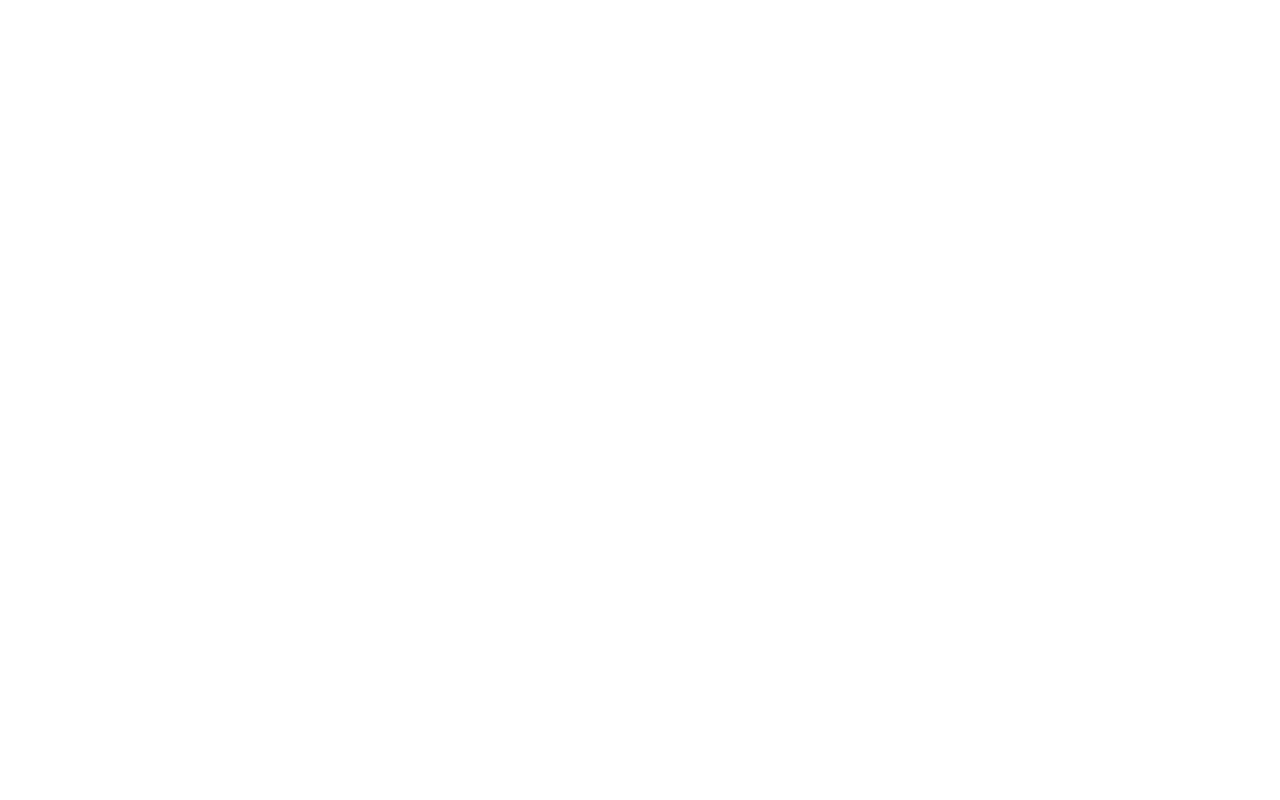
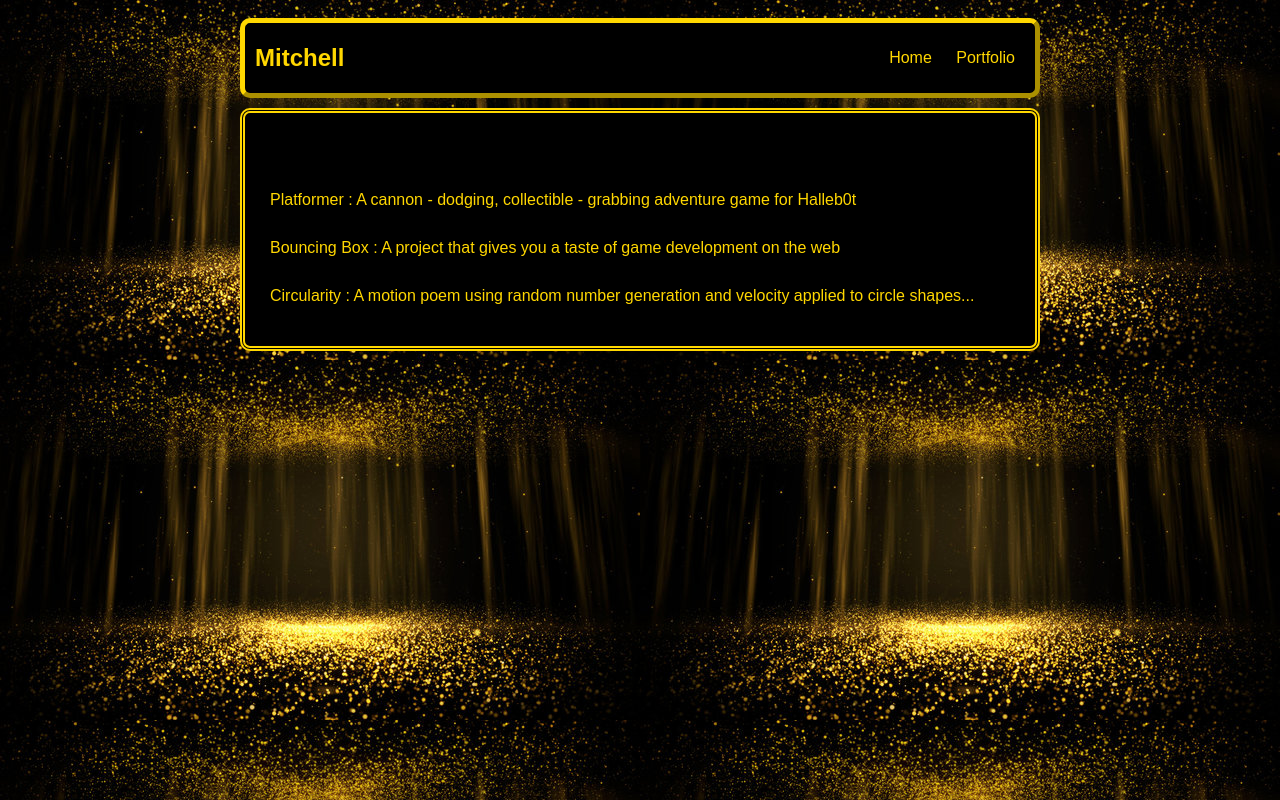
Before and after one commit to Mitchell-Clifton/Mitchell-Clifton.github.io, a plain HTML site: page portfolio.html in a window 1280 px wide. Drawn offline with Linux system fonts and the light colour scheme.

Commit message:
add index.html and css files

```diff
--- a/portfolio.html
+++ b/portfolio.html
@@ -0,0 +1,33 @@
+<!DOCTYPE HTML>
+<html>
+    <head>
+        <title>The Best Website</title>
+        <link rel="stylesheet" href="style.css">
+    </head>
+
+    <body>
+      <div id="all-contents">
+        <nav>
+            <h1>Mitchell</h1>
+            <ul id="nav-ul">
+                <li class="nav-li">
+                    <a class="nav-a" href="index.html">Home</a>
+                </li>
+                <li class="nav-li">
+                    <a class="nav-a" href="portfolio.html">Portfolio</a>
+                </li>
+            </ul>
+        </nav>
+        <main>
+            <div class="content">
+                <h1>Portfolio</h1>
+                <ul id="portfolio">
+                    <li><a href="projects/platformer/">Platformer : A cannon - dodging, collectible - grabbing adventure game for Halleb0t</a></li>
+                    <li><a href="projects/bouncing-box/">Bouncing Box : A project that gives you a taste of game development on the web </a></li>
+                    <li><a href="projects/circularity/">Circularity : A motion poem using random number generation and velocity applied to circle shapes...</a></li>
+                </ul>
+            </div>
+        </main>
+      </div>
+    </body>
+</html>
--- a/style.css
+++ b/style.css
@@ -3,6 +3,9 @@ body {
     color: rgb(45, 45, 45);
     padding: 10px;
     font-family: arial;
+    background-image: url(images/background.jpg);
+    background-size: auto;
+
 }
 #all-contents {
   max-width: 800px;
@@ -73,3 +76,28 @@ h2, h3 {
     font-family: Georgia, 'Times New Roman', Times, serif;
    color: gold
 }
+         /* portfolio styles */
+         .content h1 {
+            color: black;
+        }
+
+        #portfolio {
+            list-style-type: none;
+            padding-left: 0;
+        }
+
+        #portfolio li {
+            background:none;
+            padding: 10px;
+            border-radius: 10px;
+            margin-bottom: 10px;
+        }
+
+        #portfolio li:hover {
+            background: gray;
+        }
+
+        #portfolio a {
+            text-decoration: none;
+            color: gold;
+        }
```
Also changed, not shown: index.html (+6 -10 lines), images/background.jpg (added), images/football.jpg (added), images/here this one.jpg (deleted).
